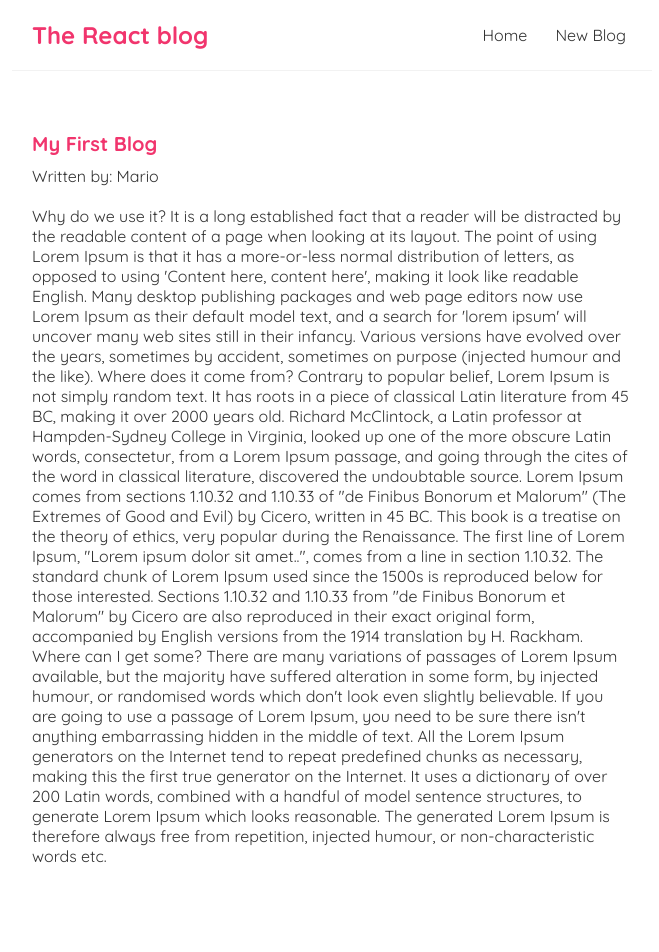
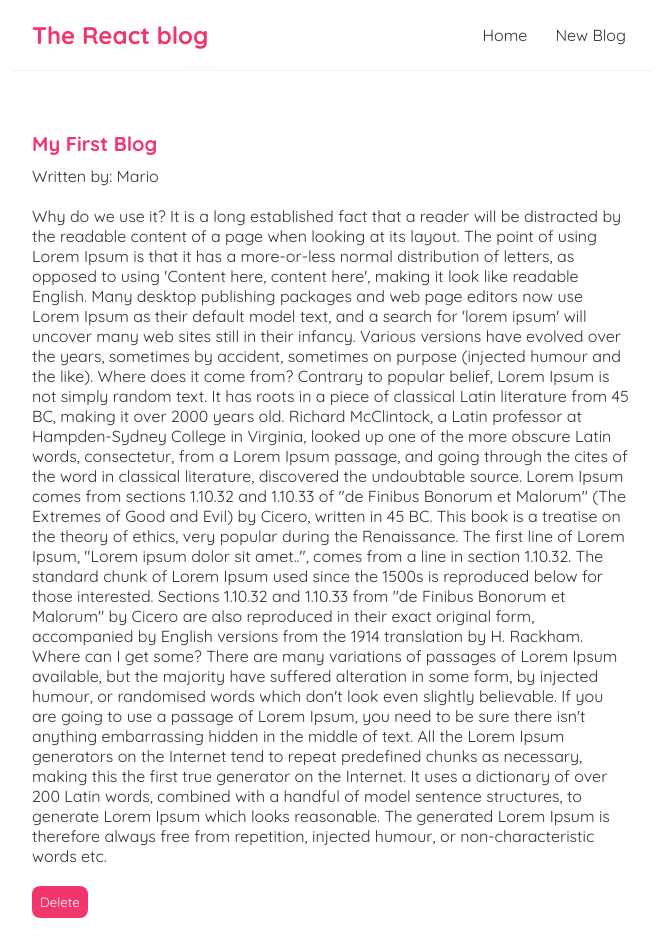
Before and after one commit to jesspsilva/blog-react, a React (Create React App) app: page /blogs/1 in a window 1280 px wide. Shown: the top 952 px of the page, without its empty margins (308-967 px from the left). Built offline with nearby package versions, Linux system fonts and the light colour scheme; data requests are answered from the project's data file.

Commit message:
Handle delete blog button

```diff
--- a/src/components/BlogDetails/BlogDetails.js
+++ b/src/components/BlogDetails/BlogDetails.js
@@ -1,11 +1,22 @@
 import React from 'react';
 import { useParams } from 'react-router-dom';
+import { useHistory } from 'react-router-dom';
 import useFetch from '../../useFetch';
 
 const BlogDetails = () => {
 
     const { id } = useParams();
     const { data: blog, error, isLoading } = useFetch('http://localhost:8000/blogs/' + id);
+    const history = useHistory();
+
+    const handleClick = () => {
+        fetch('http://localhost:8000/blogs/' + id, {
+            method: 'DELETE'
+        })
+        .then(() => {
+            history.push('/');
+        })
+    }
     return (
         <div className="blog-details">
             {isLoading && <div>Loading...</div>}
@@ -15,6 +26,7 @@ const BlogDetails = () => {
                     <h2>{blog.title}</h2>
                     <p>Written by: {blog.author}</p>
                     <div>{blog.body}</div>
+                    <button onClick={handleClick}>Delete</button>
                 </article>
             )}
         </div>
--- a/src/index.css
+++ b/src/index.css
@@ -61,6 +61,14 @@
 .blog-details div {
   margin: 20px 0;
 }
+.blog-details button {
+  background-color: #f1356d;
+  color: #fff;
+  border: 0;
+  padding: 8px;
+  border-radius: 8px;
+  cursor: pointer;
+}
 
 /* create new blog form */
 .create {
```
